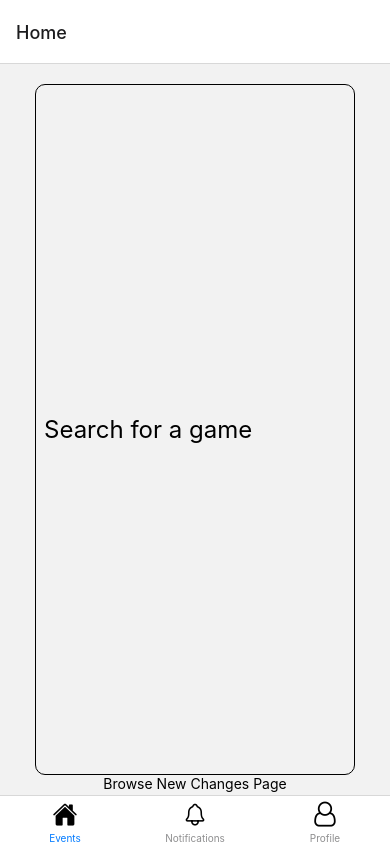
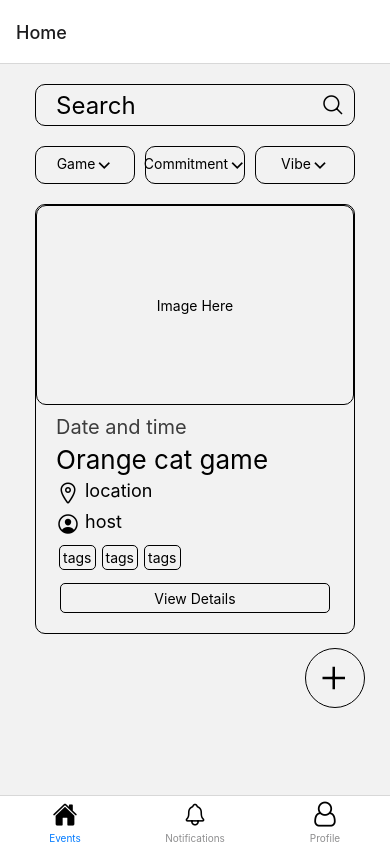
Before and after one commit to CaffeinatePlz/TabletopMeetupApp, a React Native app: screen /Home in a window 390 px wide. Built offline with nearby package versions, Linux system fonts and the light colour scheme.

Commit message:
Added views for the browse page

```diff
--- a/screens/Browse.js
+++ b/screens/Browse.js
@@ -1,27 +1,81 @@
 import React, { useEffect } from "react";
-import { Text, TouchableOpacity, View, TextInput, Dimensions } from "react-native";
+import { Text, TouchableOpacity, ScrollView, View, TextInput, Dimensions } from "react-native";
+import { FlatList } from "react-native-web";
+import Ionicons from "@expo/vector-icons/Ionicons";
 
 export default function Browse({ route, navigation  }) {
 	const screenWidth = Dimensions.get('window').width;
+	const screenHeight = Dimensions.get('window').height;
 
     return (
-		<View style={{ flex: 1, padding: 20 }}>
-			<View style={{ flex: 1, alignItems: 'center', justifyContent: 'top'}}>
-				<TextInput
-					style = {{ flex: 1, fontSize: 24, width: screenWidth - 70, borderWidth: 1, borderRadius: 10, padding: 8 }}
-					placeholder="Search for a game"
-				/>
-			</View>
-			<View style={{ flex: 0, alignItems: "center", justifyContent: "top" }}>
-				<Text accessibilityHint="Browse">Browse New Changes Page</Text>
-				<View style = {{flex: 1, alignItems: "left", justifyContent: "start", flexDirection: "row",  marginLeft: 100}}>
-				<TouchableOpacity onPress={() => navigation.navigate("CreateEvent")}>
-					<View style = {{flex: 1, alignItems: "left", justifyContent: "start", flexDirection: "row"}}>
-					<Text style={{fontSize: 24, marginRight: 80, }}>Click Here for Event Creation Page</Text>
+		<View style={{height: screenHeight}}>
+			<ScrollView style={{ padding: 20, paddingLeft: 35, paddingRight: 35, flexDirection: 'column', zIndex: 1 }}>
+				<View style={{ alignItems: 'center', justifyContent: 'center', paddingBottom: 20}}>
+					<TextInput
+						style = {{ fontSize: 24, height: 30, width: screenWidth - 70, borderWidth: 1, borderRadius: 10, padding: 20 }}
+						placeholder="Search"
+					/>
+					<Ionicons name="search-outline" size={24} color="black" style={{ position: 'absolute', right: 10 , top: 8}}/>
+				</View>
+				<View style={{ paddingBottom: 20, alignItems: "center",  flexDirection: 'row', justifyContent: 'center'}}>
+					<View style={{ flex: 1, flexDirection: 'row', justifyContent: 'center', borderWidth:1, padding: 8, paddingLeft: 20, paddingRight: 20, borderRadius: 10}}>
+						<Text style={{textAlign: 'center', textAlignVertical: 'center',}}>Game</Text>
+						<Ionicons name="chevron-down-outline" size={18} color="black" />
 					</View>
-				</TouchableOpacity>
+					<View style={{ flex: 1, flexDirection: 'row', justifyContent: 'center',  borderWidth:1, marginLeft: 10, marginRight: 10, padding: 8, paddingLeft: 20, paddingRight: 20, borderRadius: 10, minWidth: 90}}>
+						<Text style={{textAlign: 'center', textAlignVertical: 'center',}}>Commitment</Text>
+						<Ionicons name="chevron-down-outline" size={18} color="black" />
+					</View>
+					<View style={{ flex: 1, flexDirection: 'row', justifyContent: 'center', borderWidth:1, padding: 8, paddingLeft: 20, paddingRight: 20, borderRadius: 10 }}>
+						<Text style={{textAlign: 'center', textAlignVertical: 'center',}}>Vibe</Text>
+						<Ionicons name="chevron-down-outline" size={18} color="black" />
+					</View>
 				</View>
-			</View>
+				<View style={{ alignItems: "center", justifyContent: 'center', borderWidth: 1, borderRadius: 10 }}>
+					<View style= {{ justifyContent: 'center', width: '100%', height: 200, borderWidth: 1, padding: 20, borderRadius: 10, marginBottom: 10 }}>
+						<Text style={{ textAlign: 'center' }}>Image Here</Text>
+					</View>
+					<View style={{ paddingLeft: 20, paddingRight: 20, paddingBottom: 10, width: '100%', alignItems: "left", justifyContent: 'center'}}>
+						<Text style={{fontSize: 20, opacity: 0.75, marginBottom: 5}}>
+							Date and time
+						</Text>
+						<Text style={{fontSize: 26 , marginBottom: 5}}>
+							Orange cat game
+						</Text>
+						<View style={{flexDirection: 'row', marginBottom: 5}}>
+							<Ionicons name="location-outline" size={24} color="black" />
+							<Text style={{fontSize: 18, marginLeft: 5}}>
+								location
+							</Text>
+						</View>
+						<View style={{flexDirection: 'row', marginBottom: 5}}>
+							<Ionicons name="person-circle-outline" size={24} color="black" />
+							<Text style={{fontSize: 18, marginLeft: 5}}>
+								host
+							</Text>
+						</View>
+						<View style={{ flexDirection: 'row'}}>
+							<View style={{ borderWidth: 1, borderRadius: 5, padding: 3, margin: 3}}>
+								<Text>tags</Text>
+							</View>
+							<View style={{ borderWidth: 1, borderRadius: 5, padding: 3, margin: 3}}>
+								<Text>tags</Text>
+							</View>
+							<View style={{ borderWidth: 1, borderRadius: 5, padding: 3, margin: 3}}>
+								<Text>tags</Text>
+							</View>
+						</View>
+					</View>
+					<View style={{alignItems: "center", justifyContent: 'center', width: '85%', height: 30, borderWidth: 1, borderRadius: 5, marginBottom: 20}}>
+						<Text style={{ textAlign: 'center' }}>View Details</Text>
+					</View>
+				</View>
+			</ScrollView>
+			<TouchableOpacity onPress={() => navigation.navigate("CreateEvent")}>
+				<View style={{ alignItems: 'center', justifyContent: 'center', width: 60, height: 60, borderRadius: 30, borderWidth: 1, position: 'absolute', bottom: 200, right: 25, zIndex: 2}}>
+					<Ionicons name="add-outline" size={40} color="black" />
+				</View>
+			</TouchableOpacity>
 		</View>
 
     );
```
